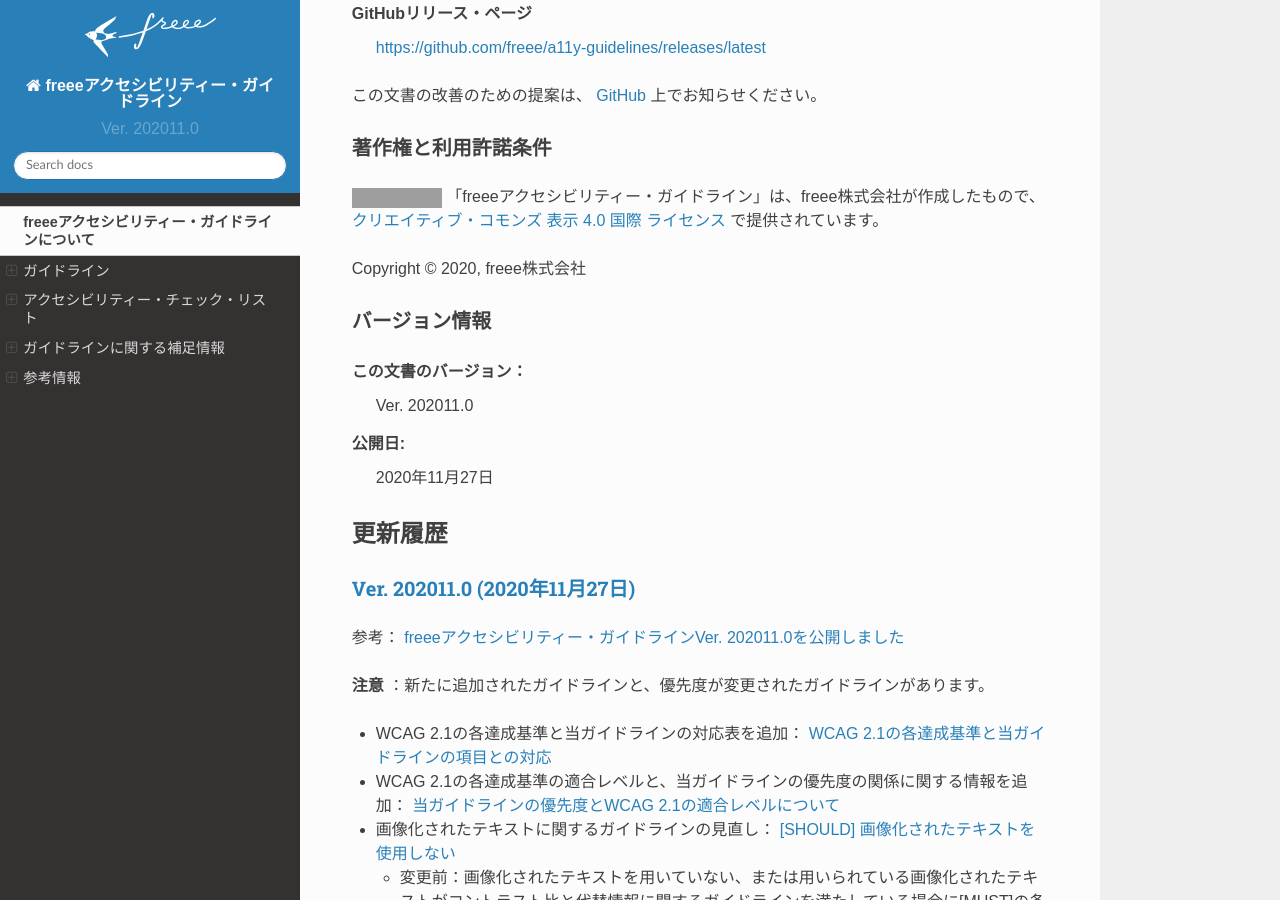
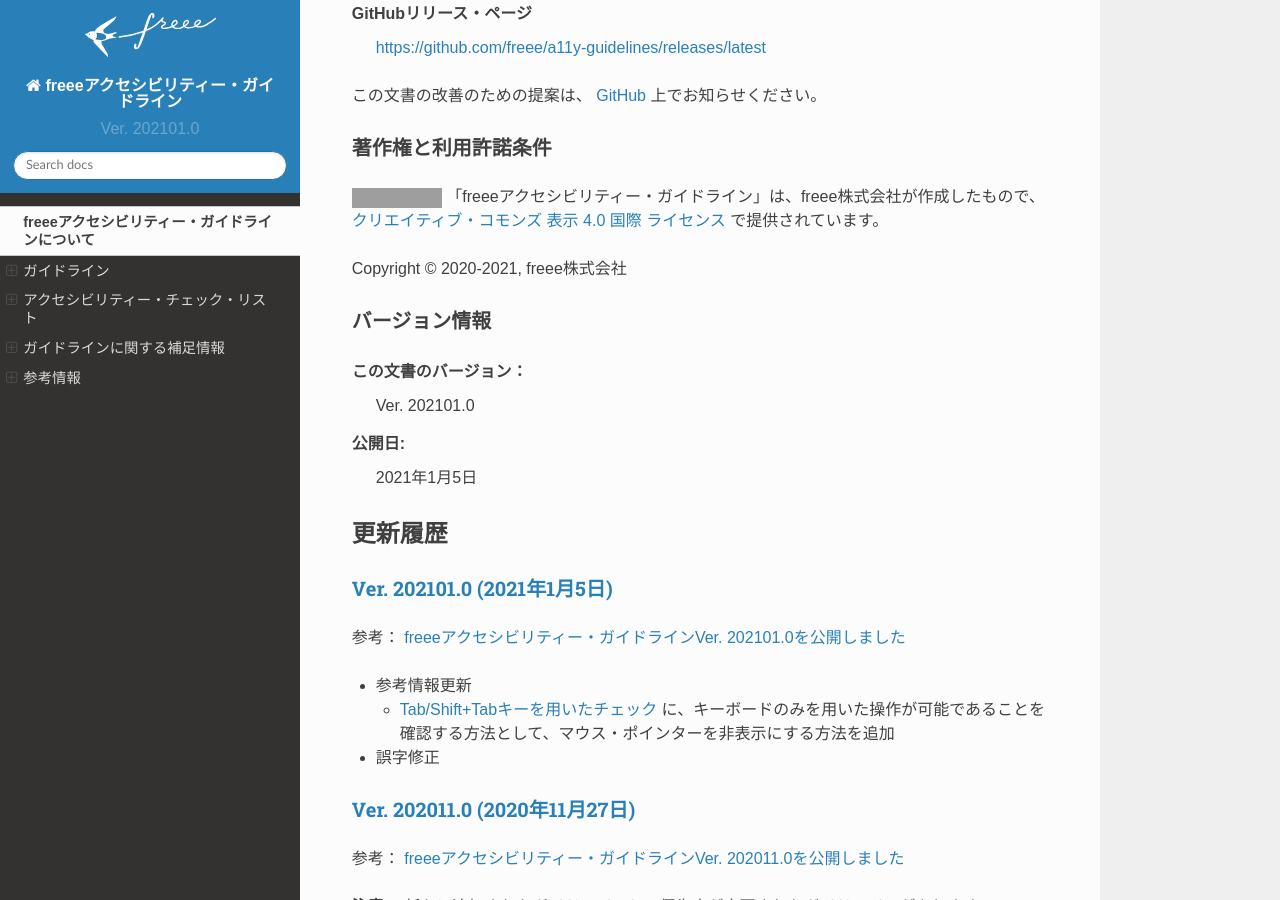
Before and after one commit to freee/a11y-guidelines, a Sphinx documentation site: the page built from source/intro/index.rst, in a window 1280 px wide and 900 px high, scrolled down 3446 px. Built offline with Sphinx 7.4.7 and the Read the Docs theme 2.0.0, drawn with Linux system fonts in a browser that asks for light colours; some of the changed text lies outside the part shown; grey boxes are pictures that could not be loaded.

Commit message:
2021年1月5日時点の社内版を反映。 Ver. 202101.0

```diff
--- a/package.json
+++ b/package.json
@@ -6,12 +6,12 @@
   "dependencies": {
     "@textlint-ja/textlint-rule-no-synonyms": "^1.1.0",
     "sudachi-synonyms-dictionary": "^4.1.0",
-    "textlint": "^11.7.6",
+    "textlint": "^11.7.7",
     "textlint-filter-rule-whitelist": "^2.0.0",
     "textlint-plugin-rst": "^0.1.1",
-    "textlint-rule-ja-hiragana-fukushi": "^1.2.0",
+    "textlint-rule-ja-hiragana-fukushi": "^1.3.0",
     "textlint-rule-ja-hiragana-hojodoushi": "^1.0.4",
-    "textlint-rule-ja-hiragana-keishikimeishi": "^1.0.2",
+    "textlint-rule-ja-hiragana-keishikimeishi": "^1.1.0",
     "textlint-rule-ja-unnatural-alphabet": "^2.0.1",
     "textlint-rule-no-nfd": "^1.0.2",
     "textlint-rule-no-todo": "^2.0.1",
--- a/source/checks/inc/allchecks.rst
+++ b/source/checks/inc/allchecks.rst
@@ -1238,7 +1238,7 @@
 
 .. BEGIN_check-0721
 
-ページ内の機能や内容の区切り、本分の先頭部分などに適切に見出しが配置されている。
+ページ内の機能や内容の区切り、本文の先頭部分などに適切に見出しが配置されている。
 
 .. END_check-0721
 
--- a/source/checks/inc/gl-page-headings.rst
+++ b/source/checks/inc/gl-page-headings.rst
@@ -1,5 +1,5 @@
 デザイン（ :ref:`check-0721` ）
-   *  ページ内の機能や内容の区切り、本分の先頭部分などに適切に見出しが配置されている。
+   *  ページ内の機能や内容の区切り、本文の先頭部分などに適切に見出しが配置されている。
 コード（ :ref:`check-0731` ）
    *  ``h1`` ～ ``h6`` 要素で見出しが適切にマークアップされている。
 プロダクト（ :ref:`check-0741` 、 :ref:`NVDAによるチェック実施方法の例 <check-example-nvda-0741>` ）
--- a/source/conf.py
+++ b/source/conf.py
@@ -18,11 +18,11 @@
 # -- Project information -----------------------------------------------------
 
 project = 'freeeアクセシビリティー・ガイドライン'
-copyright = '2020, freee株式会社'
+copyright = '2020-2021, freee株式会社'
 author = 'freee株式会社'
-version = 'Ver. 202011.0'
+version = 'Ver. 202101.0'
 release = version
-publishedDate = u'2020年11月27日'
+publishedDate = u'2021年1月5日'
 
 if 'internal' in tags:
   publishedDate = datetime.datetime.now().strftime("%Y-%m-%d")
--- /dev/null
+++ b/source/intro/ChangeLog/202101.0.rst
@@ -0,0 +1,12 @@
+.. _ver-202101-0:
+
+`Ver. 202101.0 (2021年1月5日) <https://github.com/freee/a11y-guidelines/releases/202101.0>`_
+^^^^^^^^^^^^^^^^^^^^^^^^^^^^^^^^^^^^^^^^^^^^^^^^^^^^^^^^^^^^^^^^^^^^^^^^^^^^^^^^^^^^^^^^^^^^^^^^
+
+参考： `freeeアクセシビリティー・ガイドラインVer. 202101.0を公開しました <https://developers.freee.co.jp/entry/a11y-guidelines-202101.0>`_
+
+*  参考情報更新
+
+   -  :ref:`exp-tab-order-check` に、キーボードのみを用いた操作が可能であることを確認する方法として、マウス・ポインターを非表示にする方法を追加
+
+*  誤字修正
--- a/source/intro/index.rst
+++ b/source/intro/index.rst
@@ -130,7 +130,7 @@
 
 |cclogo| 「freeeアクセシビリティー・ガイドライン」は、freee株式会社が作成したもので、 `クリエイティブ・コモンズ 表示 4.0 国際 ライセンス <http://creativecommons.org/licenses/by/4.0/>`_ で提供されています。
 
-Copyright © 2020, freee株式会社
+Copyright © 2020-2021, freee株式会社
 
 バージョン情報
 ^^^^^^^^^^^^^^^^
@@ -145,22 +145,15 @@
 更新履歴
 ~~~~~~~~~~
 
+.. include:: ChangeLog/202101.0.rst
 .. include:: ChangeLog/202011.0.rst
-
 .. include:: ChangeLog/202010.0.rst
-
 .. include:: ChangeLog/202009.0.rst
-
 .. include:: ChangeLog/202008.0.rst
-
 .. include:: ChangeLog/202007.0.rst
-
 .. include:: ChangeLog/202006.0.rst
-
 .. include:: ChangeLog/202005.1.rst
-
 .. include:: ChangeLog/202005.0.rst
-
 .. include:: ChangeLog/202004.0.rst
 
 .. _WCAG20: https://www.w3.org/TR/WCAG20/
```
Also changed, not shown: source/explanations/tab-order-check.rst (+25 -1 lines), 1 other file.
